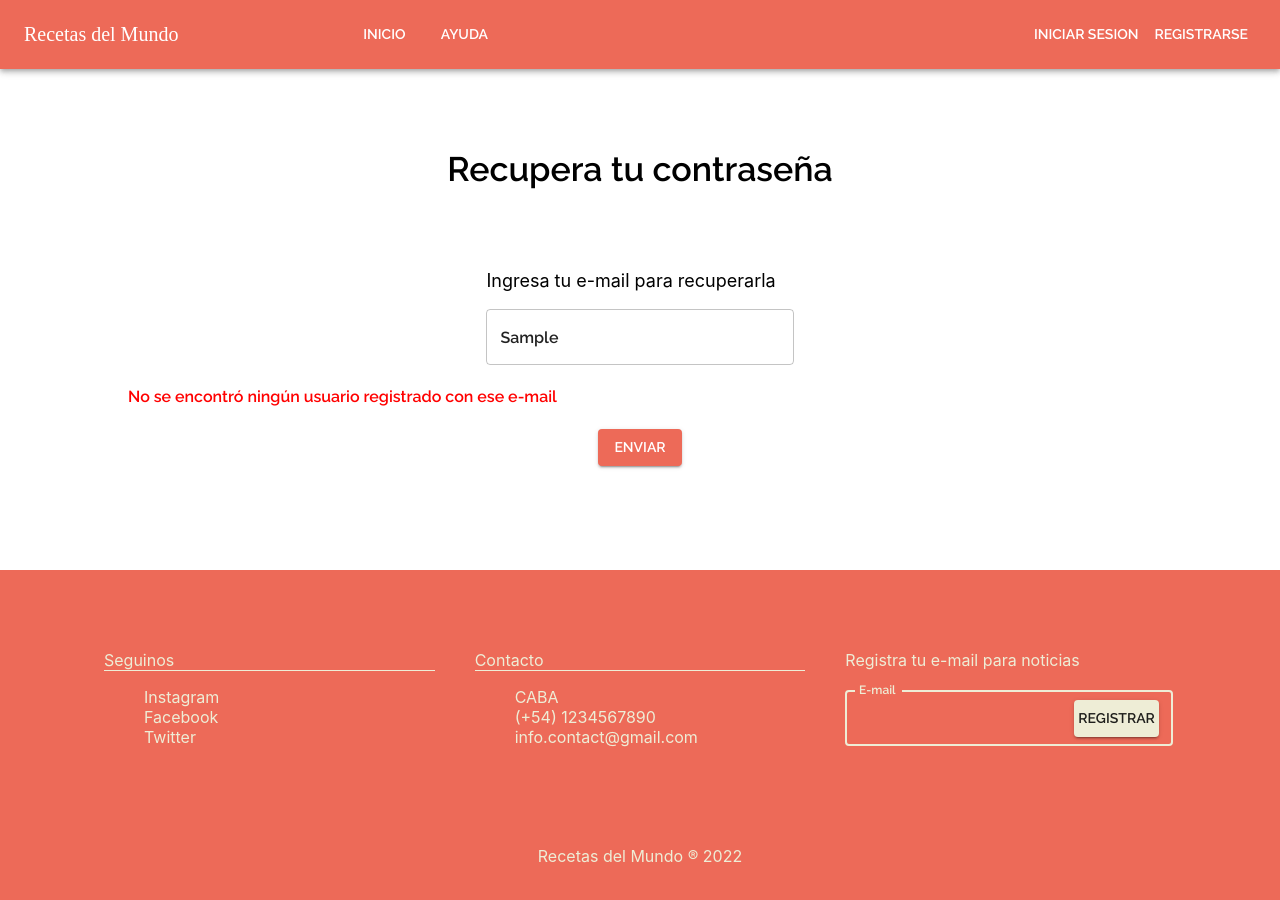
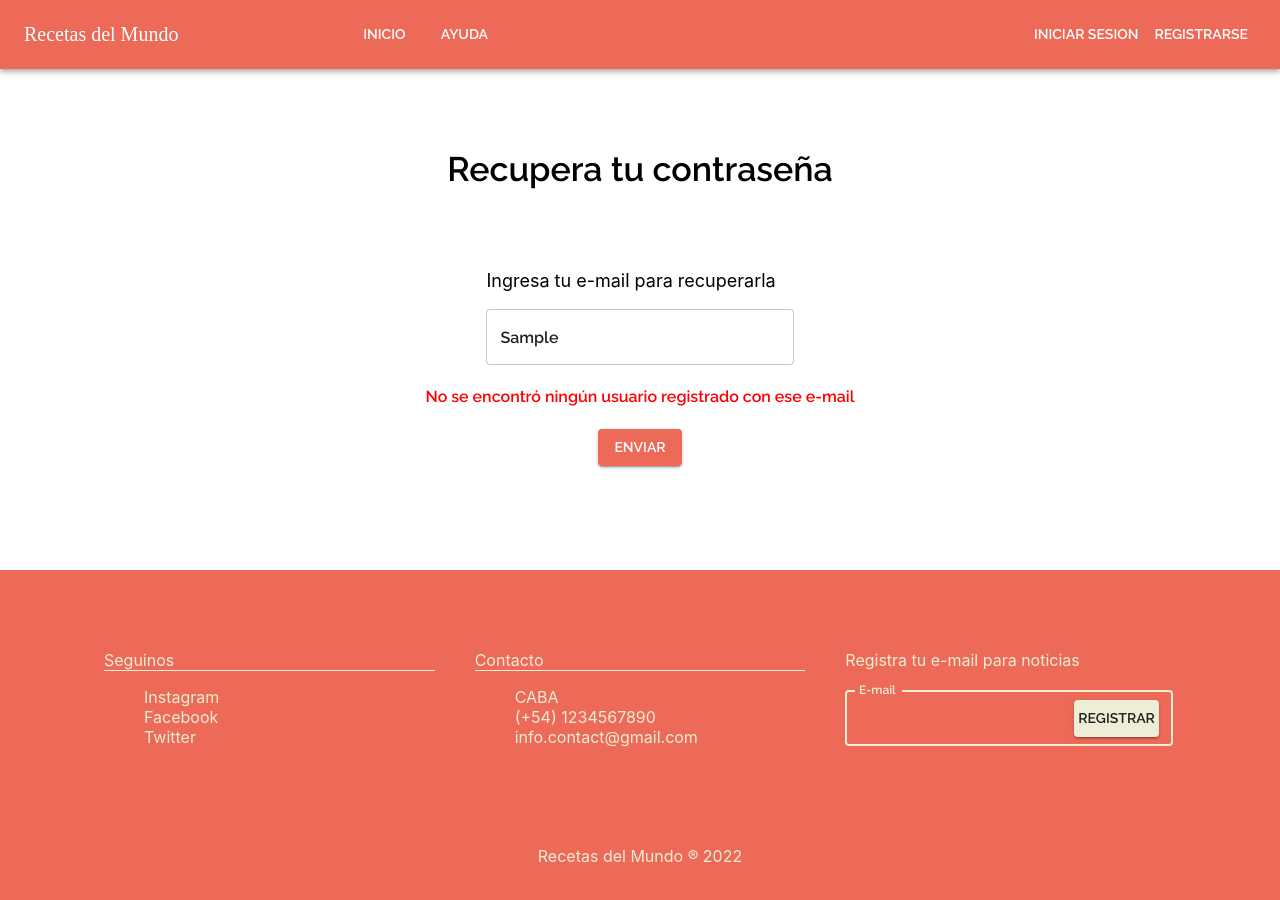
Before and after one commit to marparedes/recipes-app, a React (Create React App) app: page /password-recovery in a window 1280 px wide. Both pictures are taken after typing "Sample" into the empty fields and a click on the button "ENVIAR". Shown: the top 900 px of the page. Built offline with nearby package versions, Linux system fonts and the light colour scheme.

Commit message:
Forgot password page update

```diff
--- a/src/pages/PasswordRecovery.js
+++ b/src/pages/PasswordRecovery.js
@@ -43,7 +43,7 @@ export const PasswordRecovery = () => {
               />
             </div>
 
-            <Typography className="error-message" hidden={!errorMessage} ref={errRef} aria-live="assertive">{errorMessage}</Typography>
+            <Typography className={errorMessage ? "error-message centered-text" : "hidden"} hidden={!errorMessage} ref={errRef} aria-live="assertive">{errorMessage}</Typography>
             <div className='recovery-button'>
               <Button type="submit" variant="contained">Enviar</Button>
             </div>
```
